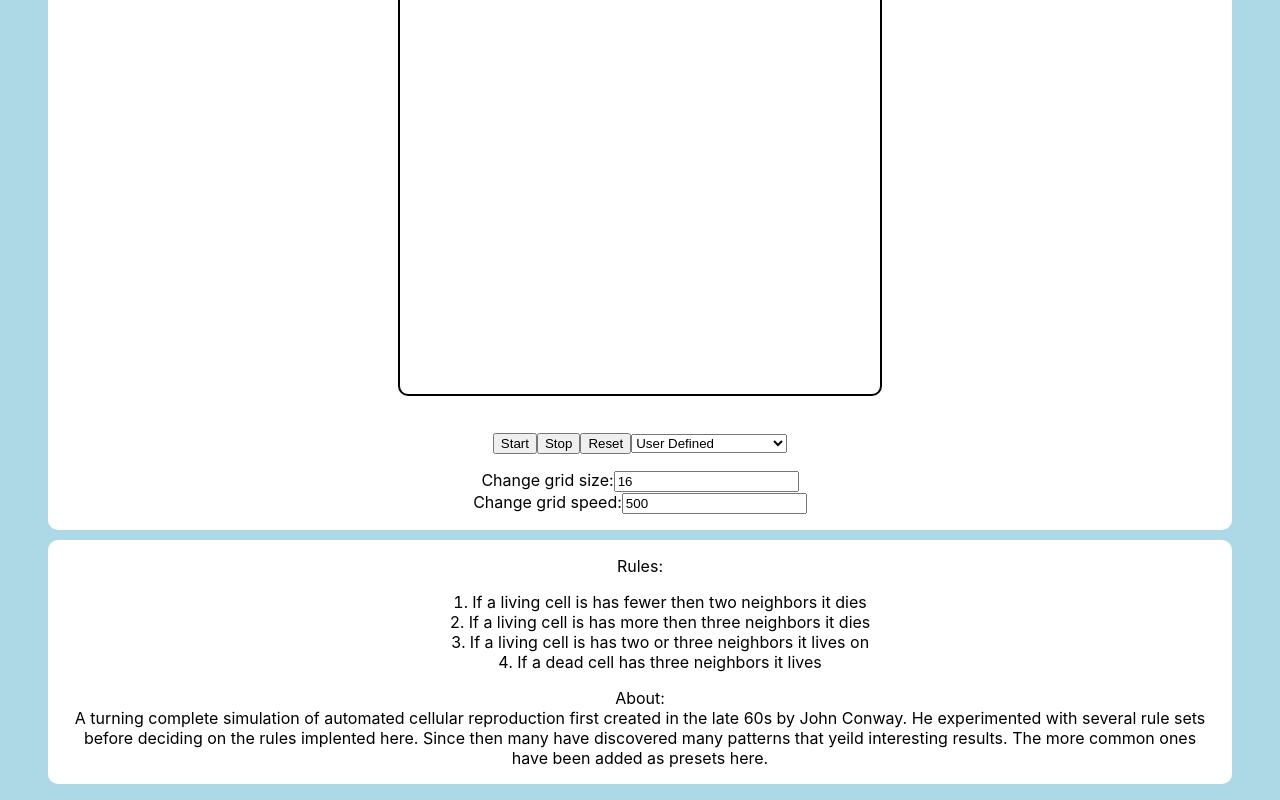
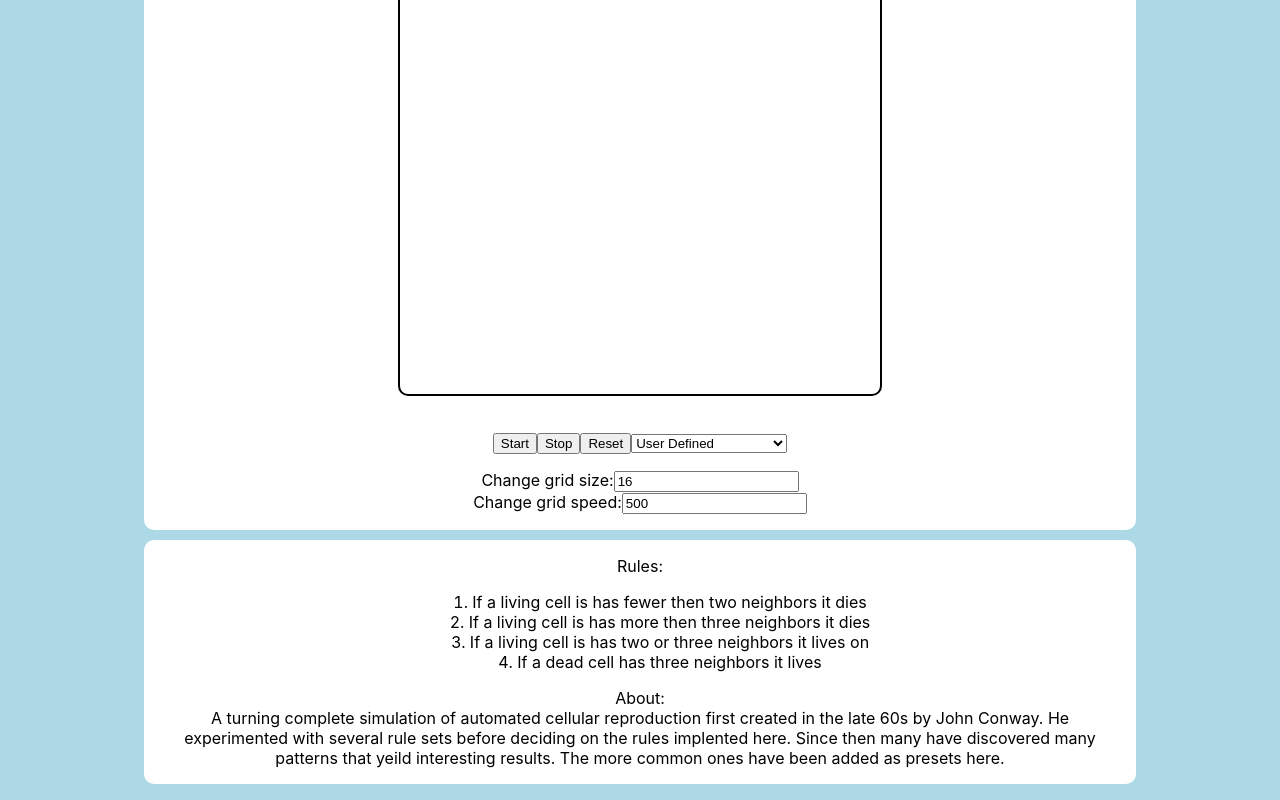
Before and after one commit to bloominstituteoftechnology/CS-Build-Week-1, a React (Create React App) app in the folder gol/: page / in a window 1280 px wide. Shown: the part 277-1077 px from the top of the page. Built offline with nearby package versions, Linux system fonts and the light colour scheme.

Commit message:
fixed width

```diff
--- a/gol/src/App.css
+++ b/gol/src/App.css
@@ -27,12 +27,15 @@
   width: 100%;
   margin-top: 10px;
   padding: 1rem;
+  max-width: 60em;
+
 }
 .game{
   background-color: white;
   border-radius: 10px;
   padding: 1rem;
   width: 100%;
+  max-width: 60em;
 }
 ol li {
 
```
